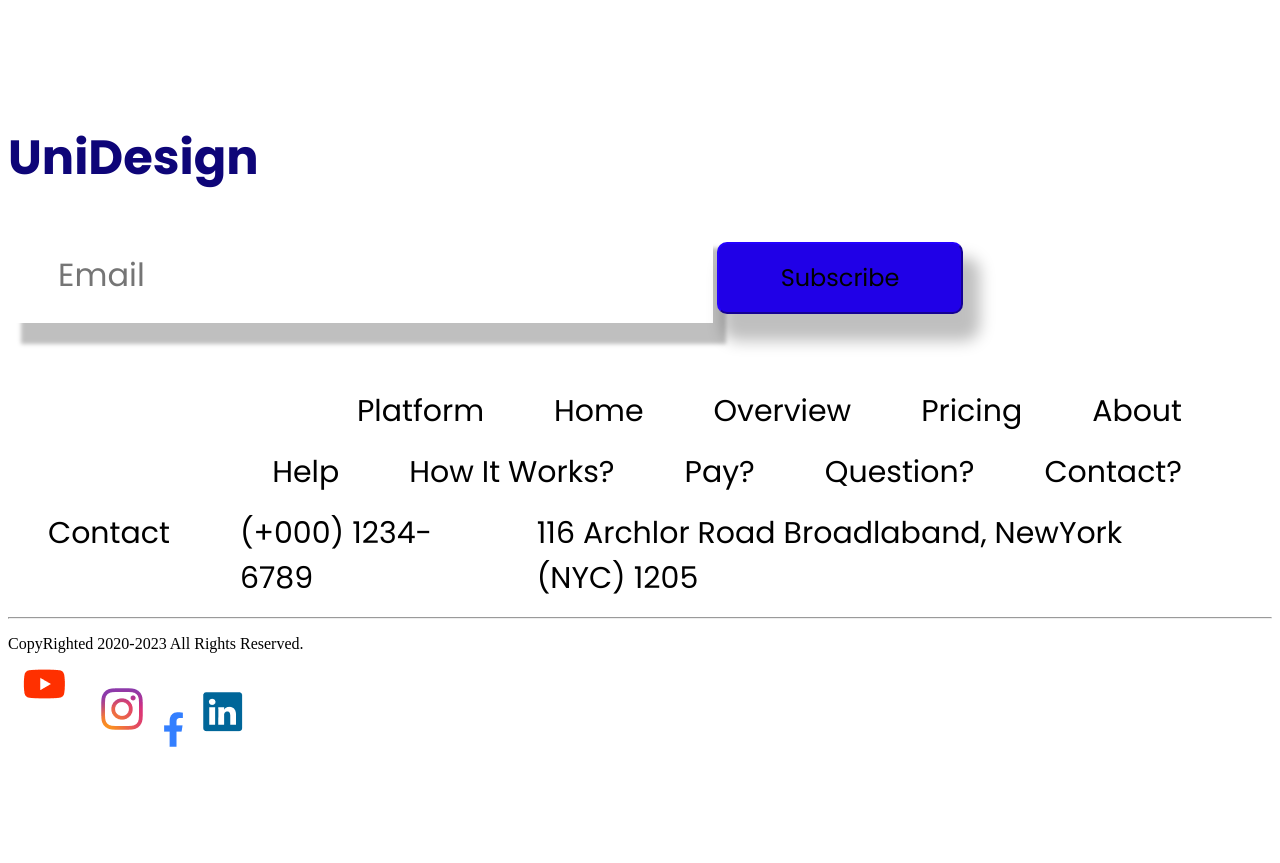
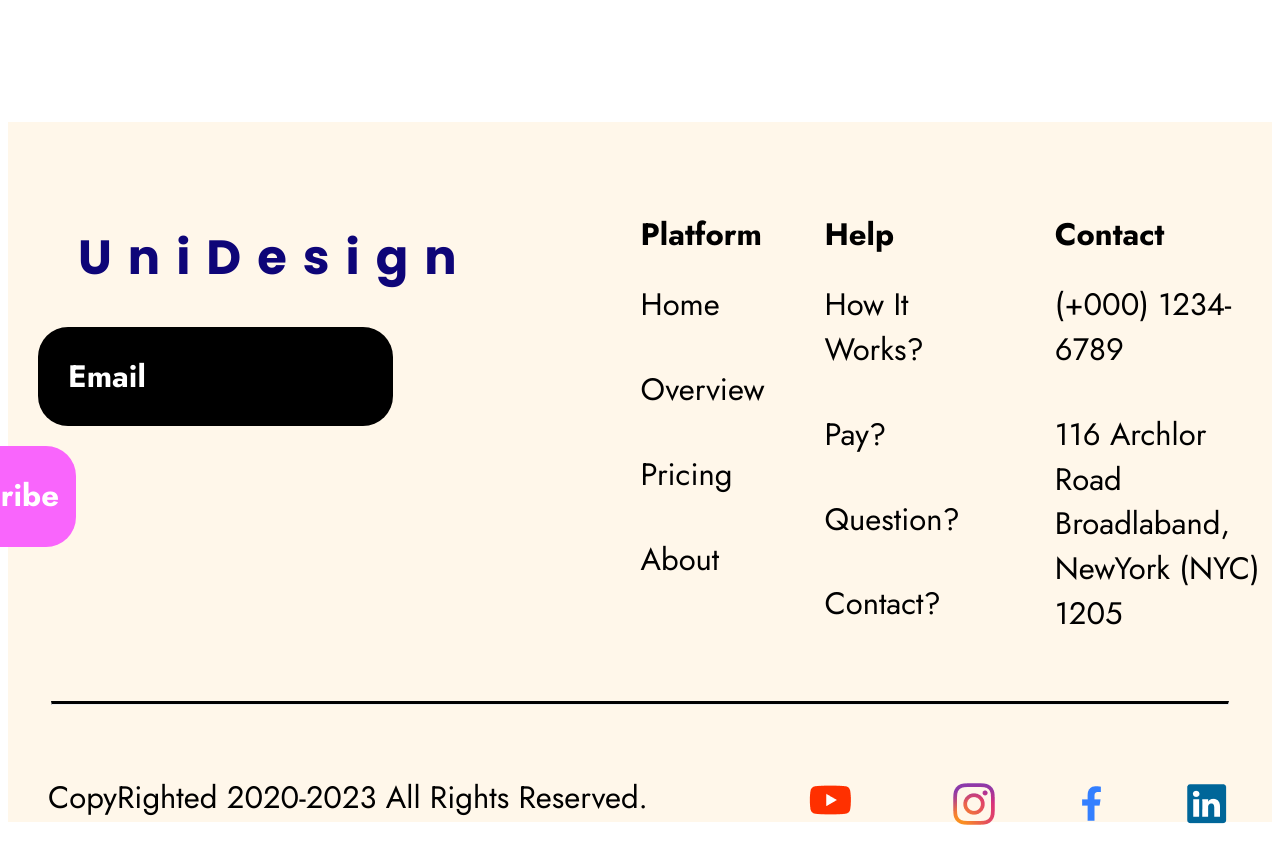
Before and after one commit to Hardtmuth/hexly_1102v_attestation_01, a plain HTML site: page index.html in a window 1280 px wide. Shown: the part 5100-5963 px from the top of the page. Before the commit the page ends 5859 px from the top, so only its background shows below. Drawn offline with Linux system fonts and the light colour scheme.

Commit message:
add css footer section

```diff
--- a/css/main.css
+++ b/css/main.css
@@ -16,6 +16,12 @@
     font-weight: 400;
     font-family: Poppins;
     src: url('../assets/fonts/Poppins-Regular.ttf');
+}
+
+@font-face {
+    font-weight: 700;
+    font-family: Jost;
+    src: url('../assets/fonts/Jost-Bold.ttf');
 }
 
 @font-face {
@@ -45,7 +51,7 @@ nav {
     flex-grow: 1;
 }
 
-ul {
+header ul {
     display: flex;
     justify-content: flex-end;
     gap: 70px;
@@ -210,6 +216,10 @@ input[placeholder], textarea {
     margin-bottom: 50px;
 }
 
+section.contact_me ::placeholder {
+    color: var(--text-color);
+}
+
 input[type=email], input[type=password] {
     width: 653px;
     height: 94px;
@@ -247,3 +257,93 @@ section.contact_me img {
     top: -150px;
     left: -120px;
 }
+
+footer {
+    background-color: #FFD69633;
+    height: 700px;
+}
+
+footer .container {
+    display: flex;
+}
+
+.subscribe .logo {
+    font: bold 48px/72px Poppins, sans-serif;
+    letter-spacing: 16px;
+    margin-left: 70px;
+    margin-top: 100px;
+}
+
+.subscribe input {
+    width: 323px;
+    height: 97px;
+    margin-left: 30px;
+    margin-bottom: 20px;
+    padding-left: 30px;
+    background-color: var(--text-color);
+    border-radius: 30px;
+    font: bold 31px/44.8px Jost, sans-serif;
+    color:#FFF;
+    box-shadow: 0px 0px 0px 0px rgba(0, 0, 0, .25);
+}
+.subscribe ::placeholder {
+    color:#FFF;
+}
+
+.subscribe button {
+    position: relative;
+    top: 0px;
+    left: -110px;
+    width: 178px;
+    height: 101px;
+    font: bold 31px/44.8px Jost, sans-serif;
+    background-color: #F965FC;
+    color:#FFF;
+    border-style: none;
+    border-radius: 30px;
+    box-shadow: 0px 0px 0px 0px rgba(0, 0, 0, .25);
+}
+
+.footer_info {
+    display: flex;
+    flex-direction: row;
+    margin-top: 75px;
+    gap: 20px;
+}
+
+.footer_info .bold{
+    font: bold 31px/44.8px Jost, sans-serif;
+    color: var(--text-color);
+    margin-bottom: 25px;
+}
+
+.footer_info ul li {
+    font: 31px/44.8px Jost, sans-serif;
+    color: var(--text-color);
+    margin-bottom: 40px;
+}
+
+hr {
+    width: 93%;
+    border-top: 3px solid var(--text-color);
+}
+
+.copyright {
+    display: flex;
+    justify-content: space-between;
+    margin-top: 40px;
+    margin-left: 40px;
+    font: 31px/44.8px Jost, sans-serif;
+}
+
+.social {
+    margin-right: 30px;
+    display: flex;
+    justify-content: space-around;
+    gap: 70px;
+    align-items: center;
+}
+
+img[alt='youtube'] {
+    padding-top: 40px;
+}
--- a/index.html
+++ b/index.html
@@ -95,7 +95,6 @@
                     <li>Overview</li>
                     <li>Pricing</li>
                     <li>About</li>
-
                 </ul>
                 <ul>
                     <li class="bold">Help</li>
@@ -107,21 +106,23 @@
                 <ul>
                     <li class="bold" id="contacts">Contact</li>
                     <li>(+000) 1234-6789</li>
-                    <li>116 Archlor Road
-                        Broadlaband,
-                        NewYork (NYC)
+                    <li>116 Archlor Road<br>
+                        Broadlaband,<br>
+                        NewYork (NYC)<br>
                         1205</li>
                 </ul>
+            </div>
+        </div>
         <hr>
-                <div class="container">
+        <div class="copyright">
             <p>CopyRighted 2020-2023   All Rights Reserved.</p>
+            <div class="social">
                 <img src="./assets/images/icons/youtube.png" alt="youtube">
                 <img src="./assets/images/icons/instagram.png" alt="instagram">
                 <img src="./assets/images/icons/facebook.png" alt="facebook">
                 <img src="./assets/images/icons/linkedin.png" alt="linkdin">
             </div>
         </div>
-        </div>
     </footer>
 </body>
 </html>
```
Also changed, not shown: assets/fonts/Jost-Bold.ttf (added). Lines whose indentation alone changed are shown as unchanged.
